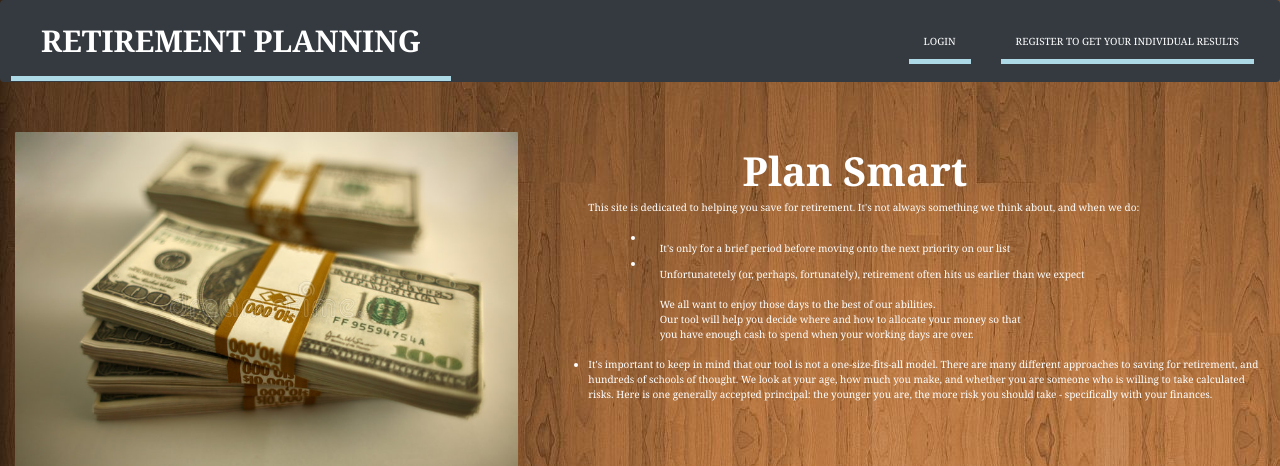
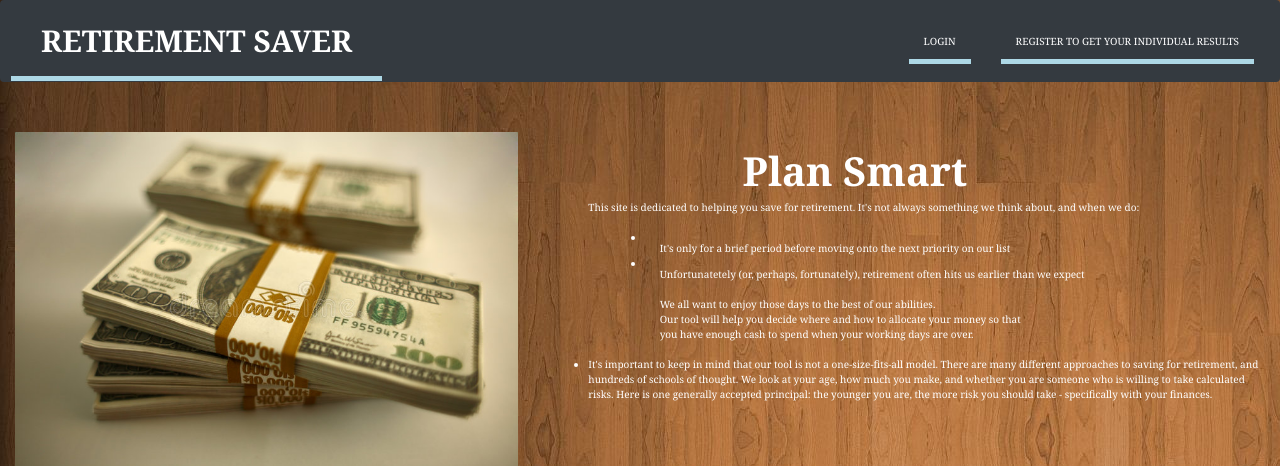
Before and after one commit to MattDevOps/Allocate-Your-Funds, a Flask app: page / in a window 1280 px wide; the page is wider, and only the part inside the window is pictured. Shown: the top 466 px of that part. Run offline with Flask 2, Linux system fonts and the light colour scheme; some libraries are stand-ins or nearby versions.

Commit message:
changed planning to saver

```diff
--- a/app/templates/base.html
+++ b/app/templates/base.html
@@ -20,7 +20,7 @@
 <nav class="navbar navbar-expand-lg navbar bg-dark">
   <ul class="nav navbar-nav mr-auto but">
     <li class="nav-item active retirement">
-      <a href="{{ url_for('index') }}">Retirement Planning</a>
+      <a href="{{ url_for('index') }}">Retirement Saver</a>
   </li>
     </ul>
       {% if current_user.is_authenticated %}
```
